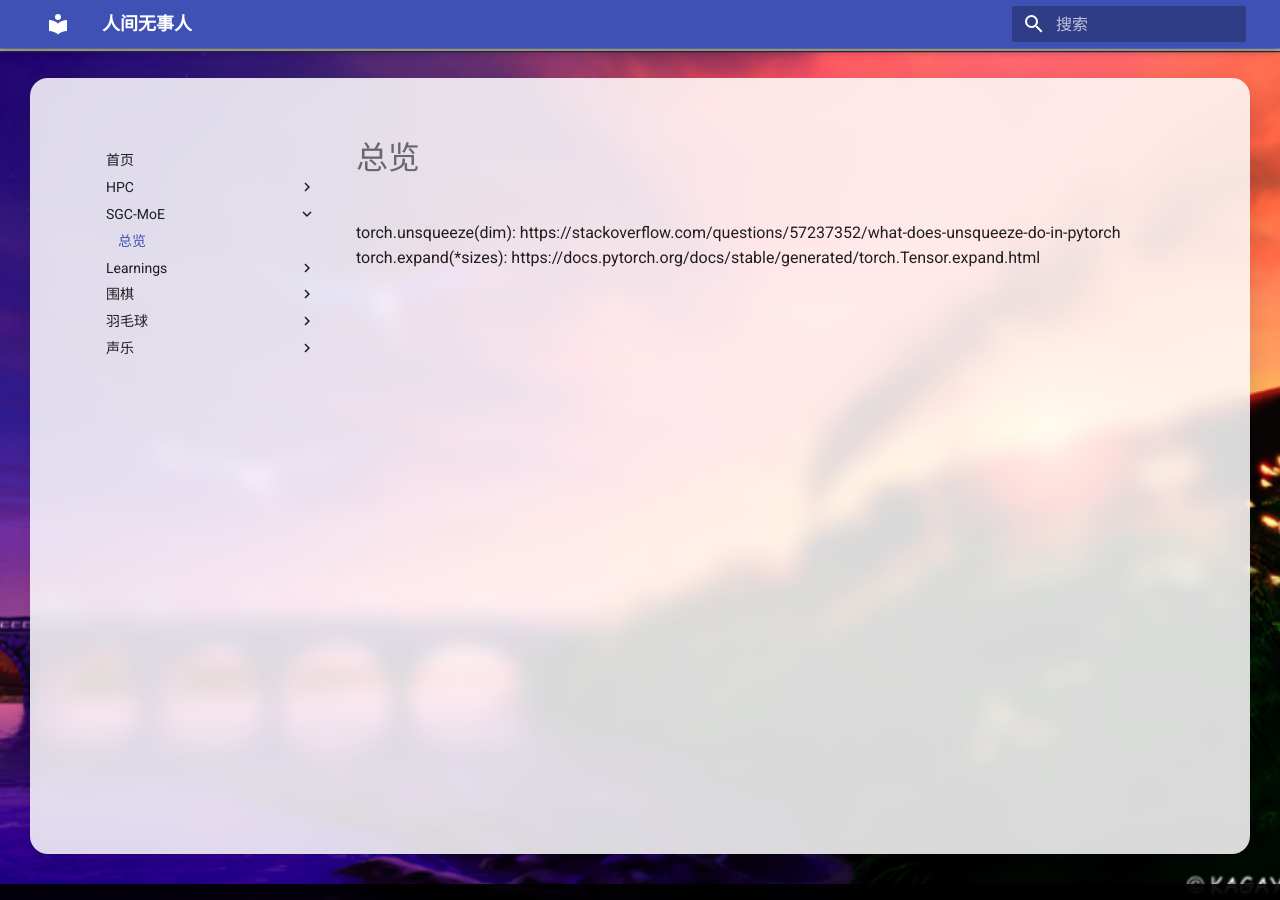
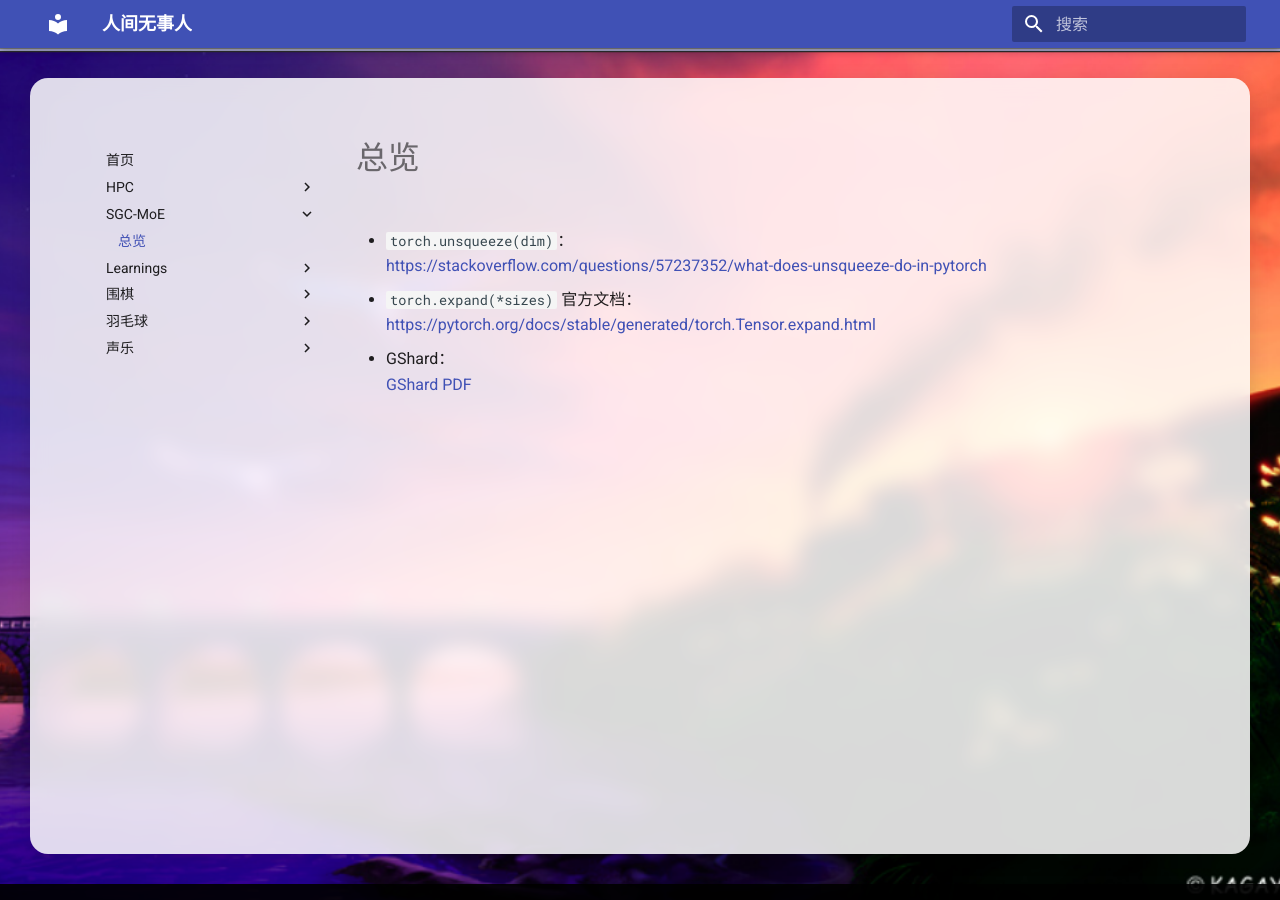
Before and after one commit to RoseDuke/R3TH, an MkDocs documentation site: the page built from docs/moe/index.md, in a window 1280 px wide and 900 px high. Built offline with MkDocs 1.6.1 and Material for MkDocs 9.7.7, drawn with Linux system fonts in a browser that asks for light colours.

Commit message:
Gshard pdf added

```diff
--- a/docs/moe/index.md
+++ b/docs/moe/index.md
@@ -1,2 +1,8 @@
-torch.unsqueeze(dim): https://stackoverflow.com/questions/57237352/what-does-unsqueeze-do-in-pytorch
-torch.expand(*sizes): https://docs.pytorch.org/docs/stable/generated/torch.Tensor.expand.html
+- `torch.unsqueeze(dim)`：
+  <https://stackoverflow.com/questions/57237352/what-does-unsqueeze-do-in-pytorch>
+
+- `torch.expand(*sizes)` 官方文档：
+  <https://pytorch.org/docs/stable/generated/torch.Tensor.expand.html>
+
+- GShard：
+  [GShard PDF](../assets/pdf/Gshard.pdf)
```
Also changed, not shown: 1 other file.
